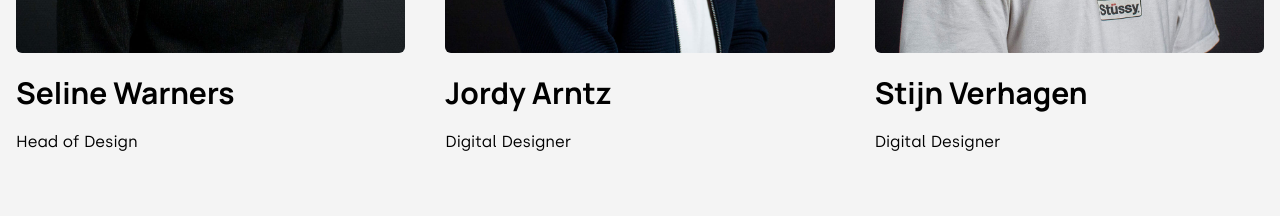
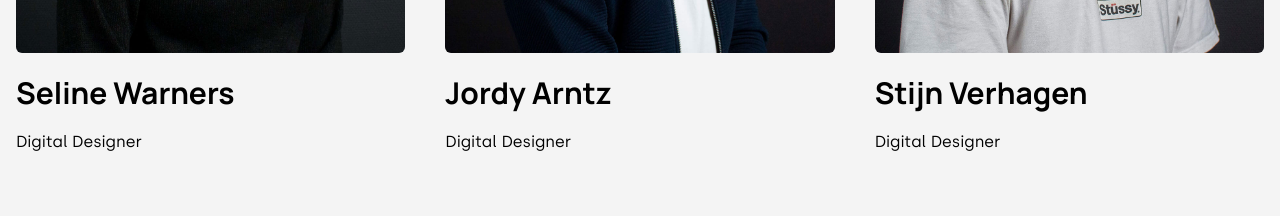
Before and after one commit to Open-Maze/website, a React (Vite) app: page /about in a window 1280 px wide. Shown: the part 2800-3016 px from the top of the page. Built offline with nearby package versions, Linux system fonts and the light colour scheme.

Commit message:
Team function titles

```diff
--- a/src/pages/About.jsx
+++ b/src/pages/About.jsx
@@ -63,7 +63,7 @@ const About = () => (
       <TeamMember name="Niek van Dam" text="Co-founder" image={Niek} delay={500} />
       <TeamMember name="Max van Hattum" text="Co-founder" image={Max} delay={600} />
       <TeamMember name="Ruben Fricke" text="Co-founder" image={Ruben} delay={700} />
-      <TeamMember name="Seline Warners" text="Head of Design" image={Seline} delay={800} />
+      <TeamMember name="Seline Warners" text="Digital Designer" image={Seline} delay={800} />
       <TeamMember name="Jordy Arntz" text="Digital Designer" image={Jordy} delay={900} />
       <TeamMember name="Stijn Verhagen" text="Digital Designer" image={Stijn} delay={1000} />
     </Team>
```
